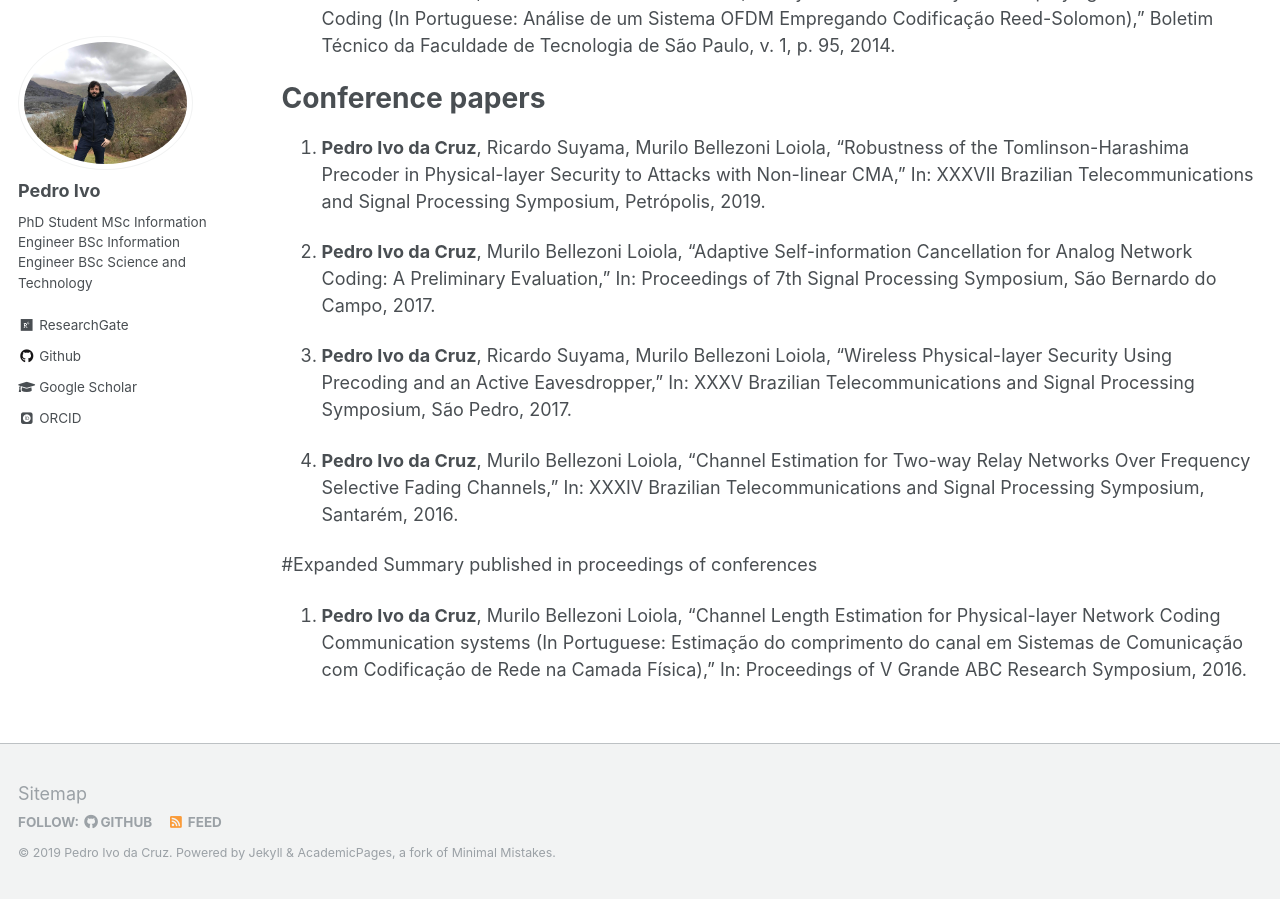
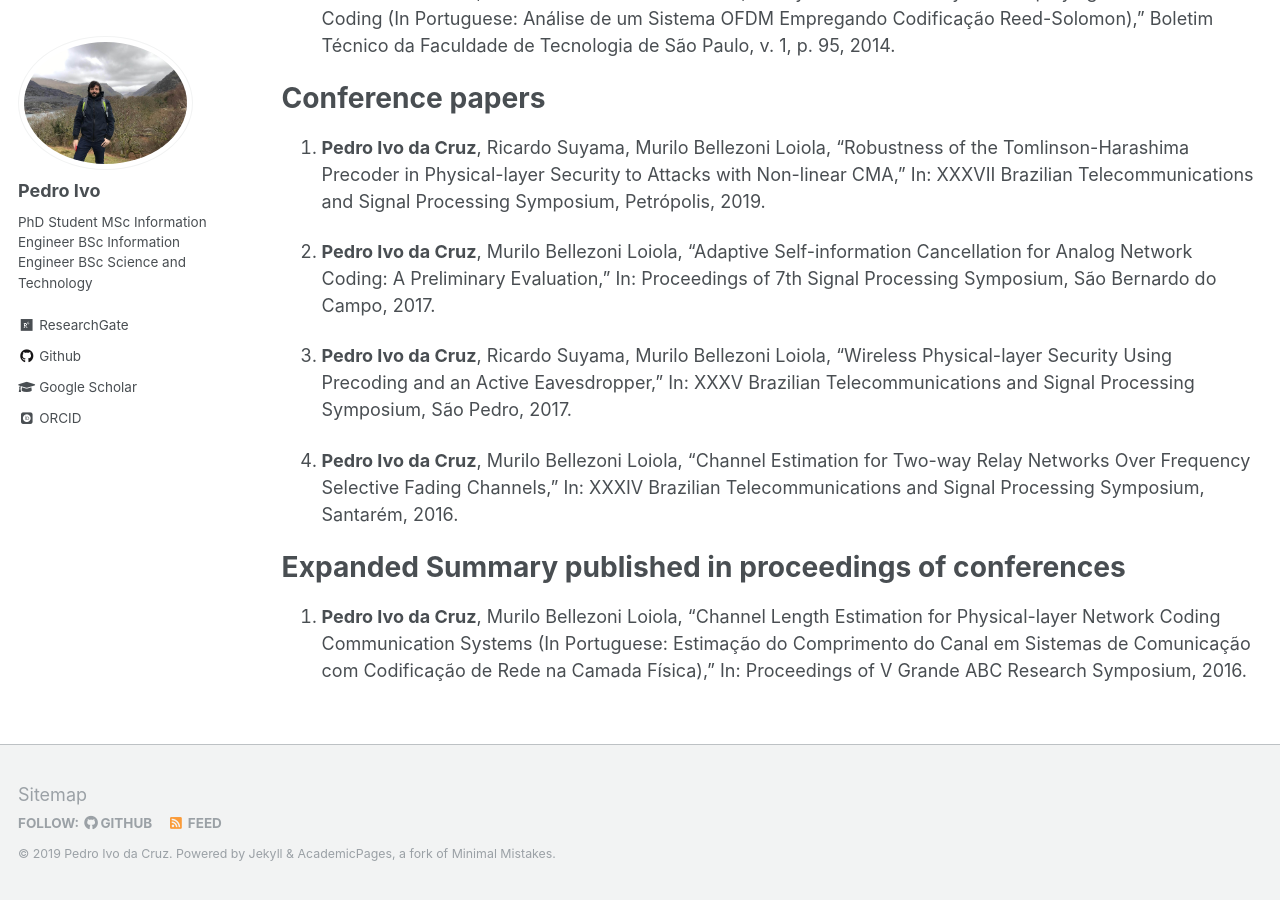
Before and after one commit to pedroidc/pedroidc.github.io, a Jekyll site: the page built from _pages/publications.md, in a window 1280 px wide and 900 px high, scrolled down 652 px. Built offline with Jekyll 4.4.1, drawn with Linux system fonts in a browser that asks for light colours; some web fonts are replaced.

```diff
--- a/_pages/publications.md
+++ b/_pages/publications.md
@@ -35,5 +35,5 @@ author_profile: true
 
 4. **Pedro Ivo da Cruz**, Murilo Bellezoni Loiola, "Channel Estimation for Two-way Relay Networks Over Frequency Selective Fading Channels," In: XXXIV Brazilian Telecommunications and Signal Processing Symposium, Santarém, 2016.
 
-#Expanded Summary published in proceedings of conferences
-1.	**Pedro Ivo da Cruz**, Murilo Bellezoni Loiola, “Channel Length Estimation for Physical-layer Network Coding Communication systems (In Portuguese: Estimação do comprimento do canal em Sistemas de Comunicação com Codificação de Rede na Camada Física),” In: Proceedings of V Grande ABC Research Symposium, 2016.
+# Expanded Summary published in proceedings of conferences
+1.	**Pedro Ivo da Cruz**, Murilo Bellezoni Loiola, “Channel Length Estimation for Physical-layer Network Coding Communication Systems (In Portuguese: Estimação do Comprimento do Canal em Sistemas de Comunicação com Codificação de Rede na Camada Física),” In: Proceedings of V Grande ABC Research Symposium, 2016.
```
